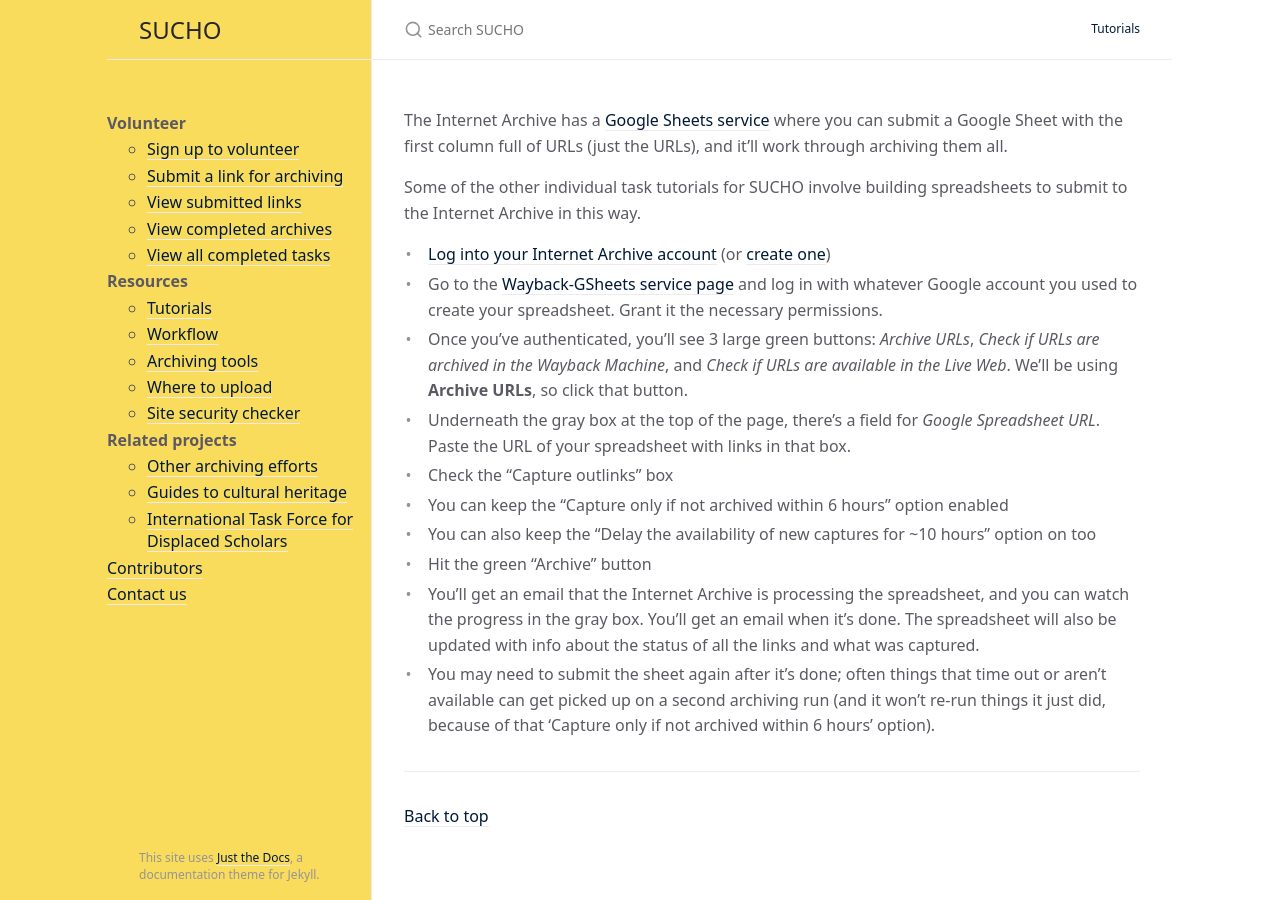
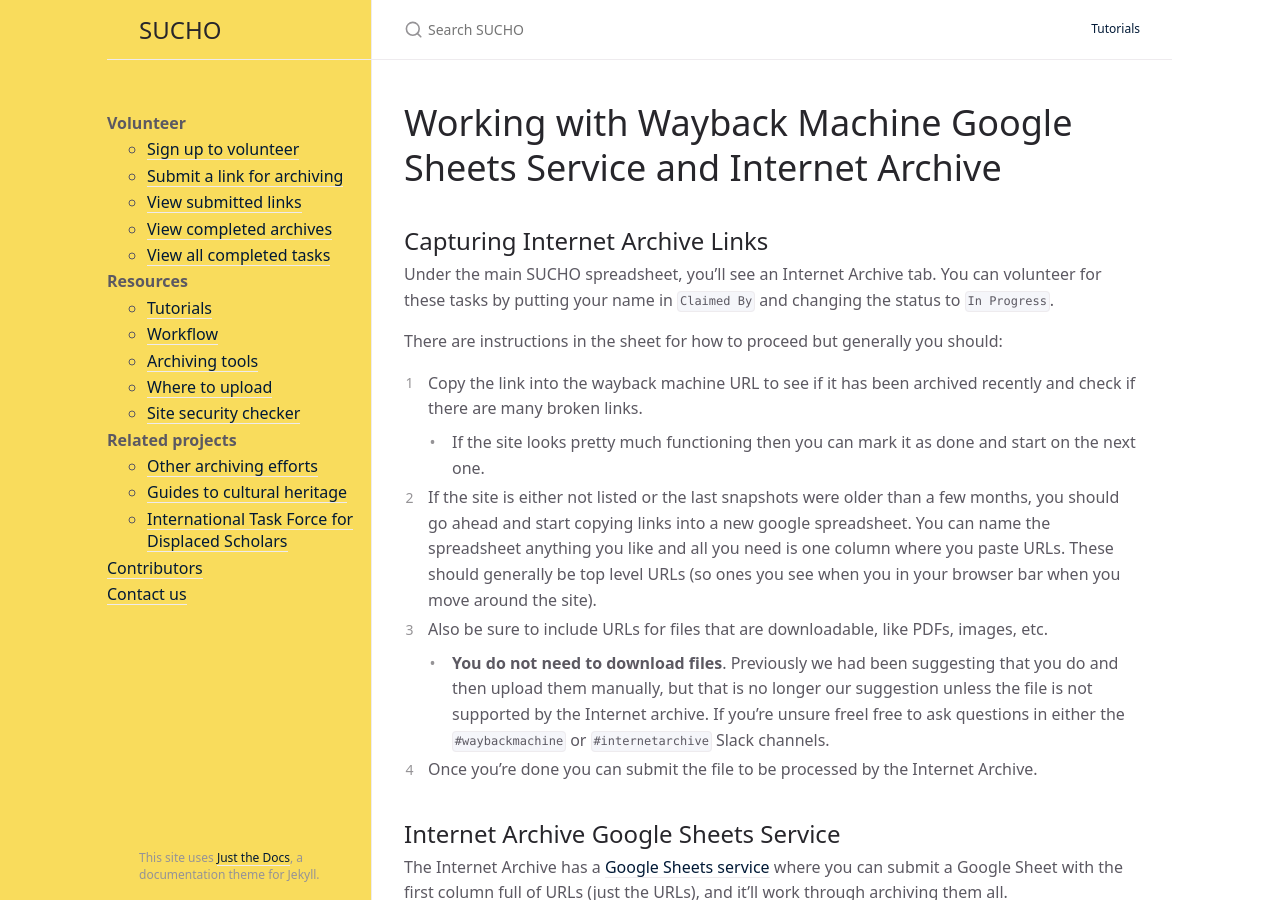
Before and after one commit to sucho-archiving/sucho-archiving.github.io, a Jekyll site: the page built from ia-gsheets.md, in a window 1280 px wide and 900 px high. Built offline with Jekyll 4.4.1, drawn with Linux system fonts in a browser that asks for light colours; our own code applies the rules of GitHub Pages for plain Markdown files.

Commit message:
updates to ia guidelines

```diff
--- a/ia-gsheets.md
+++ b/ia-gsheets.md
@@ -2,6 +2,22 @@
 layout: default
 permalink: ia-gsheets
 ---
+# Working with Wayback Machine Google Sheets Service and Internet Archive
+
+## Capturing Internet Archive Links
+
+Under the main SUCHO spreadsheet, you'll see an Internet Archive tab. You can volunteer for these tasks by putting your name in `Claimed By` and changing the status to `In Progress`.
+
+There are instructions in the sheet for how to proceed but generally you should:
+
+1. Copy the link into the wayback machine URL to see if it has been archived recently and check if there are many broken links.
+   - If the site looks pretty much functioning then you can mark it as done and start on the next one.
+2. If the site is either not listed or the last snapshots were older than a few months, you should go ahead and start copying links into a new google spreadsheet. You can name the spreadsheet anything you like and all you need is one column where you paste URLs. These should generally be top level URLs (so ones you see when you in your browser bar when you move around the site).
+3. Also be sure to include URLs for files that are downloadable, like PDFs, images, etc.
+   - **You do not need to download files**. Previously we had been suggesting that you do and then upload them manually, but that is no longer our suggestion unless the file is not supported by the Internet archive. If you're unsure freel free to ask questions in either the `#waybackmachine` or `#internetarchive` Slack channels.
+4. Once you're done you can submit the file to be processed by the Internet Archive.
+
+## Internet Archive Google Sheets Service
 
 The Internet Archive has a [Google Sheets service](https://archive.org/services/wayback-gsheets/) where you can submit a Google Sheet with the first column full of URLs (just the URLs), and it'll work through archiving them all.
 
```
Also changed, not shown: data-upload.md (+2 -0 lines), just-the-docs.gemspec.
